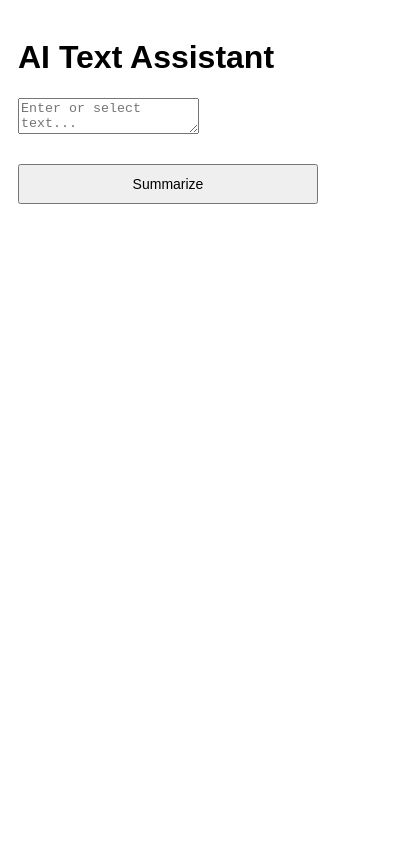
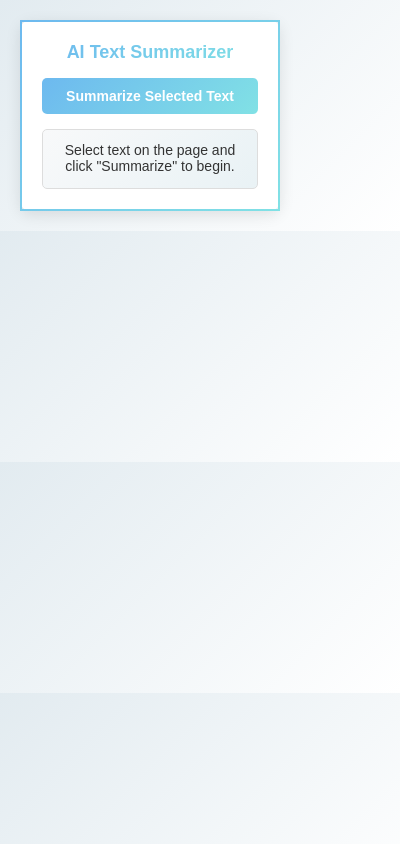
Before and after one commit to itscharanteja/Chrome-AI-Extension, a browser extension: page popup.html in a window 400 px wide. Drawn offline with Linux system fonts and the light colour scheme.

Commit message:
Updated summarize functionality

```diff
--- a/popup.html
+++ b/popup.html
@@ -3,32 +3,22 @@
   <head>
     <meta charset="UTF-8" />
     <meta name="viewport" content="width=device-width, initial-scale=1.0" />
-    <title>AI Text Assistant</title>
+    <title>Text Summarizer</title>
     <link rel="stylesheet" href="styles.css" />
   </head>
   <body>
-    <h1>AI Text Assistant</h1>
-    <form>
-      <textarea placeholder="Enter or select text..."></textarea>
-      <output></output>
-      <p>
-        <button type="button" id="summarizeButton">Summarize</button>
-        <!-- <button type="button" id="promptButton">Generate Prompt</button>
-        <button type="button" id="detectLanguageButton">Detect Language</button> -->
+    <div class="container">
+      <h2 class="title">AI Text Summarizer</h2>
+      <button type="button" id="summarizeButton" class="btn">
+        Summarize Selected Text
+      </button>
+      <output id="output" class="output"
+        >Select text on the page and click "Summarize" to begin.</output
+      >
+      <p class="not-supported-message" hidden>
+        Summarization is not supported in this browser.
       </p>
-      <p class="not-supported-message" hidden>
-        Some features are not supported in this browser.
-      </p>
-      <!-- <label for="language">Translate to: </label>
-      <select id="language">
-        <option value="en">English</option>
-        <option value="es">Spanish</option>
-        <option value="ja">Japanese</option>
-      </select>
-      <button type="submit" id="translateButton">Translate</button>
-    </form>
-
-    <span>Language detected: <span id="detectedLanguage">N/A</span></span> -->
+    </div>
     <script src="popup.js"></script>
   </body>
 </html>
--- a/popup.js
+++ b/popup.js
@@ -1,115 +1,52 @@
 (async () => {
-  const input = document.querySelector("textarea");
-  const output = document.querySelector("output");
-  const form = document.querySelector("form");
-  const detected = document.getElementById("detectedLanguage");
-  const languageSelect = document.getElementById("language");
+  const summarizeButton = document.getElementById("summarizeButton");
+  const output = document.getElementById("output");
 
-  // Check if Summarization, Prompt, and Translation APIs are supported
   const featuresSupported = {
     summarizer: "summarizer" in self.ai,
   };
 
-  // Display message if a feature is unsupported
   if (!featuresSupported.summarizer) {
     document.querySelector(".not-supported-message").hidden = false;
+    return; // Exit if summarization is unsupported
   }
 
-  // Initialize the language detector if supported
-  // let detector;
-  // if (featuresSupported.translation) {
-  //   detector = await self.translation.createDetector();
-  // }
+  // Function to get the selected text from the active tab
+  const getSelectedText = async () => {
+    const [tab] = await chrome.tabs.query({
+      active: true,
+      currentWindow: true,
+    });
+    const response = await chrome.tabs.sendMessage(tab.id, {
+      type: "GET_SELECTED_TEXT",
+    });
+    return response?.text || "";
+  };
 
-  // // Helper function to convert language tags to readable format
-  // const languageTagToHumanReadable = (languageTag, targetLanguage) => {
-  //   const displayNames = new Intl.DisplayNames([targetLanguage], {
-  //     type: "language",
-  //   });
-  //   return displayNames.of(languageTag);
-  // };
+  // Summarize the selected text when the button is clicked
+  summarizeButton.addEventListener("click", async () => {
+    const selectedText = await getSelectedText();
 
-  // Language Detection
-  // document
-  //   .getElementById("detectLanguageButton")
-  //   .addEventListener("click", async () => {
-  //     if (input.value.trim() && detector) {
-  //       const { detectedLanguage, confidence } = (
-  //         await detector.detect(input.value.trim())
-  //       )[0];
-  //       detected.textContent = `${(confidence * 100).toFixed(
-  //         1
-  //       )}% sure this is ${languageTagToHumanReadable(detectedLanguage, "en")}`;
-  //     } else {
-  //       detected.textContent =
-  //         "No text detected or language detection not available.";
-  //     }
-  //   });
+    if (selectedText.trim()) {
+      output.textContent = "Summarizing...";
+      try {
+        console.log("Hi");
 
-  // Summarize Text
-  document
-    .getElementById("summarizeButton")
-    .addEventListener("click", async () => {
-      if (input.value.trim() && featuresSupported.summarizer) {
-        try {
         const summarizer = await ai.summarizer.create();
-          const summary = await summarizer.summarize(input.value.trim());
+        const summary = await summarizer.summarize(selectedText);
         output.textContent = `Summary: ${summary}`;
         summarizer.destroy();
       } catch (error) {
+        console.log("Bye2");
+
         console.error("Summarization error:", error);
         output.textContent = "Failed to summarize. Try again.";
       }
     } else {
-        output.textContent = "Summarization not supported or no text entered.";
+      console.log("Bye");
+
+      output.textContent =
+        "No text selected! Please select text on the page to summarize.";
     }
   });
-
-  // Generate Prompt
-  // document
-  //   .getElementById("promptButton")
-  //   .addEventListener("click", async () => {
-  //     const promptText = prompt("Enter a prompt for text generation:");
-  //     if (promptText && featuresSupported.prompter) {
-  //       try {
-  //         const promptSession = await ai.prompter.create();
-  //         const response = await promptSession.prompt(promptText);
-  //         output.textContent = `Generated Text: ${response}`;
-  //         promptSession.destroy();
-  //       } catch (error) {
-  //         console.error("Prompt generation error:", error);
-  //         output.textContent = "Failed to generate prompt. Try again.";
-  //       }
-  //     } else {
-  //       output.textContent =
-  //         "Prompt generation not supported or prompt not entered.";
-  //     }
-  //   });
-
-  // Translate Text
-  // form.addEventListener("submit", async (e) => {
-  //   e.preventDefault();
-  //   if (input.value.trim() && detector && featuresSupported.translation) {
-  //     try {
-  //       const sourceLanguage = (await detector.detect(input.value.trim()))[0]
-  //         .detectedLanguage;
-  //       if (!["en", "ja", "es"].includes(sourceLanguage)) {
-  //         output.textContent =
-  //           "Only English ↔ Spanish and English ↔ Japanese supported.";
-  //         return;
-  //       }
-
-  //       const translator = await self.translation.createTranslator({
-  //         sourceLanguage,
-  //         targetLanguage: languageSelect.value,
-  //       });
-  //       output.textContent = await translator.translate(input.value.trim());
-  //     } catch (error) {
-  //       output.textContent = "Translation failed. Try again.";
-  //       console.error("Translation error:", error);
-  //     }
-  //   } else {
-  //     output.textContent = "Translation not supported or no text entered.";
-  //   }
-  // });
 })();
--- a/styles.css
+++ b/styles.css
@@ -1,18 +1,116 @@
+/* Reset margin and padding */
+* {
+  margin: 0;
+  padding: 0;
+  box-sizing: border-box;
+}
+
 body {
   font-family: Arial, sans-serif;
-  padding: 10px;
+  font-size: 14px;
+  display: flex;
+  justify-content: center;
+  align-items: center;
+  min-width: 250px;
   max-width: 300px;
+  min-height: 220px;
+  padding: 20px;
+  background: linear-gradient(135deg, #e2ebf0, #ffffff);
 }
 
-button {
+/* Container styling with a soft shadow and gradient border */
+.container {
+  text-align: center;
+  background: #ffffff;
+  border-radius: 10px;
+  box-shadow: 0 4px 15px rgba(0, 0, 0, 0.1);
+  padding: 20px;
   width: 100%;
-  padding: 10px;
+  animation: fadeIn 1s ease;
+  border: 2px solid;
+  border-image: linear-gradient(135deg, #6db9ef, #81e1e5) 1;
+}
+
+h2 {
+  font-size: 18px;
+  color: #333;
+  margin-bottom: 15px;
+  background: linear-gradient(135deg, #6db9ef, #81e1e5);
+  -webkit-background-clip: text;
+  -webkit-text-fill-color: transparent;
+  animation: textFadeIn 1.5s ease-in-out;
+}
+
+/* Button with gradient background and hover animation */
+.btn {
+  background: linear-gradient(135deg, #6db9ef, #81e1e5);
+  color: white;
+  border: none;
+  padding: 10px 20px;
   font-size: 14px;
+  border-radius: 5px;
   cursor: pointer;
+  transition: background 0.4s, transform 0.2s;
+  width: 100%;
+  font-weight: bold;
+}
+
+.btn:hover {
+  background: linear-gradient(135deg, #81e1e5, #6db9ef);
+  transform: scale(1.05);
+  box-shadow: 0px 4px 10px rgba(0, 0, 0, 0.2);
+}
+
+/* Output area with fade-in animation and soft gradient */
+.output {
+  display: block;
+  margin-top: 15px;
+  padding: 12px;
+  background: linear-gradient(135deg, #f8f9fa, #e9f2f5);
+  border: 1px solid #ddd;
+  border-radius: 5px;
+  color: #333;
+  min-height: 60px;
+  opacity: 0;
+  animation: fadeInOutput 0.5s ease forwards;
+  transition: opacity 0.5s ease;
+}
+
+/* Not supported message */
+.not-supported-message {
+  color: #ff4d4d;
+  font-size: 13px;
   margin-top: 10px;
 }
 
-#output {
-  margin-top: 15px;
-  font-size: 14px;
+/* Fade-in animations */
+@keyframes fadeIn {
+  from {
+    opacity: 0;
+    transform: translateY(-10px);
+  }
+  to {
+    opacity: 1;
+    transform: translateY(0);
+  }
 }
+
+@keyframes textFadeIn {
+  0% {
+    opacity: 0;
+    transform: translateY(-5px);
+  }
+  100% {
+    opacity: 1;
+    transform: translateY(0);
+  }
+}
+
+@keyframes fadeInOutput {
+  from {
+    opacity: 0;
+  }
+  to {
+    opacity: 1;
+  }
+}
```
Also changed, not shown: manifest.json, 1 other file. Lines whose indentation alone changed are shown as unchanged.
